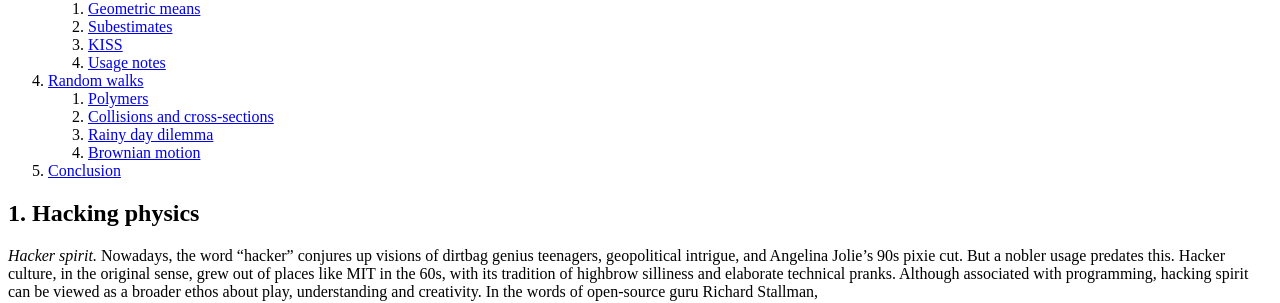
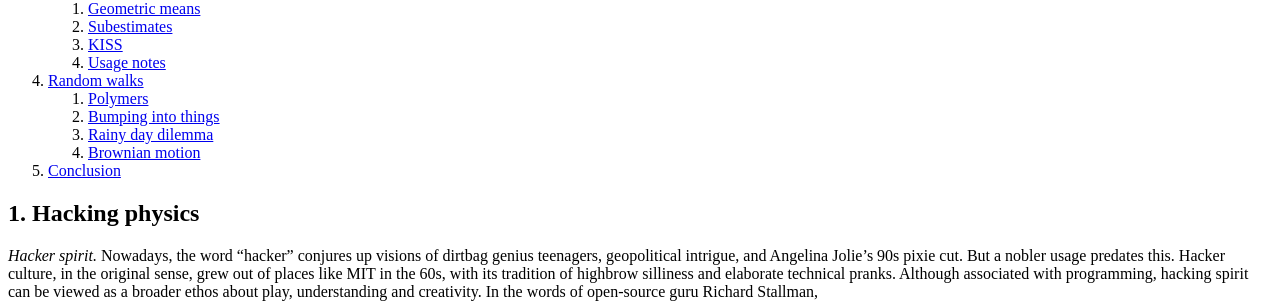
Before and after one commit to hapax/hapax.github.io, a Jekyll site: the page built from assets/simple-physics.md, in a window 1280 px wide and 900 px high, scrolled down 537 px. Shown: the part 152-455 px from the top of the window. Built offline with Jekyll 4.4.1, drawn with Linux system fonts in a browser that asks for light colours; our own code applies the rules of GitHub Pages for plain Markdown files; formulas are drawn with MathJax 3; a script that is not in the unit is left out; some of the changed text lies outside the part shown.

Commit message:
Update simple-physics.md

```diff
--- a/assets/simple-physics.md
+++ b/assets/simple-physics.md
@@ -23,7 +23,7 @@
    4. <a href="#sec-3-4">Usage notes</a>
 4. <a href="#sec-4">Random walks</a>
    1. <a href="#sec-4-1">Polymers</a>
-   2. <a href="#sec-4-2">Collisions and cross-sections</a>
+   2. <a href="#sec-4-2">Bumping into things</a>
    3. <a href="#sec-4-3">Rainy day dilemma</a>
    4. <a href="#sec-4-4">Brownian motion</a>
 5. <a href="#sec-5">Conclusion</a>
@@ -1113,7 +1113,7 @@
 
 ---
 
-### 4.2. Collisions and cross-sections <a id="sec-4-2" name="sec-4-2"></a>
+### 4.2. Bumping into things <a id="sec-4-2" name="sec-4-2"></a>
 
 Collisions occur when objects happen to be in the same
 place at the same time.
```
